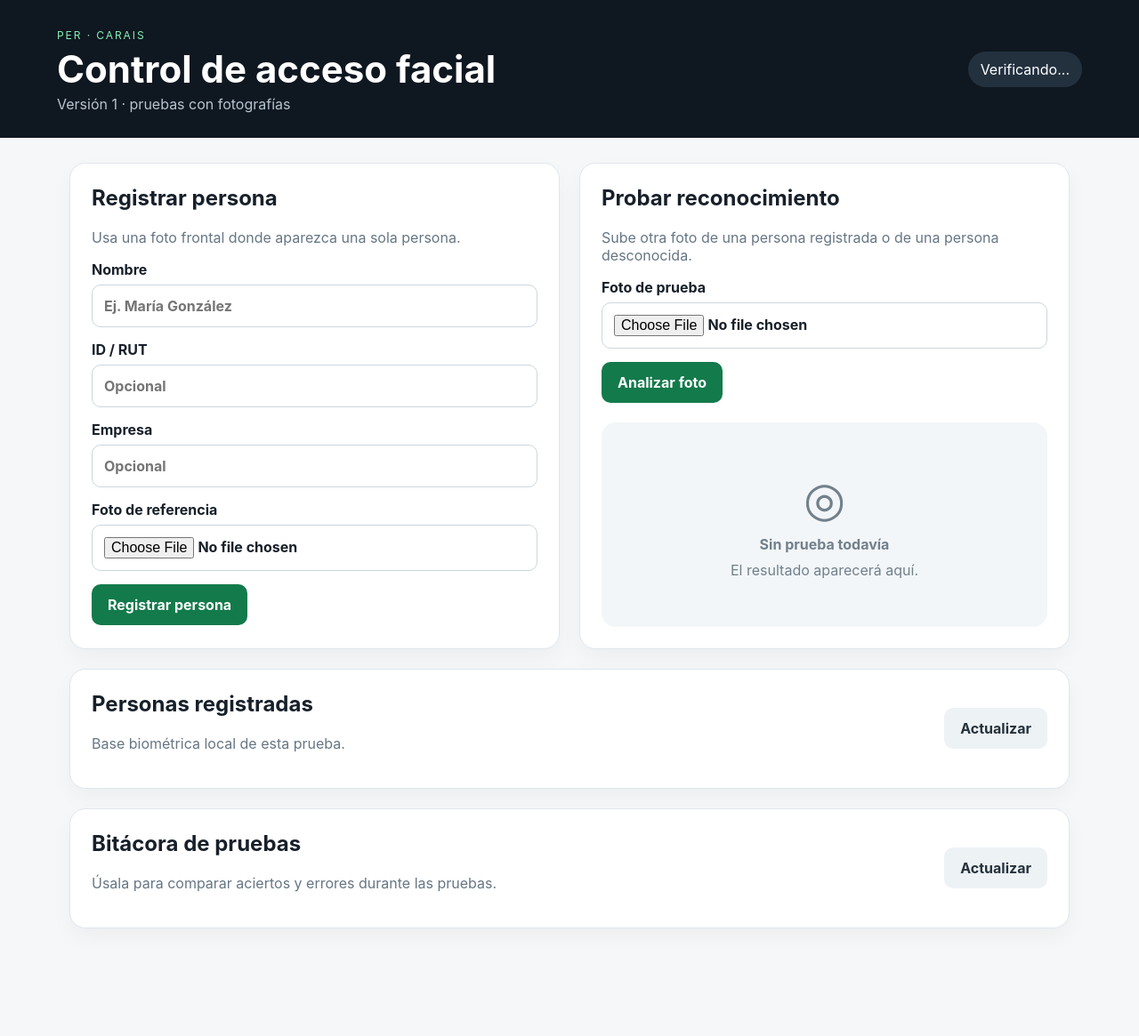
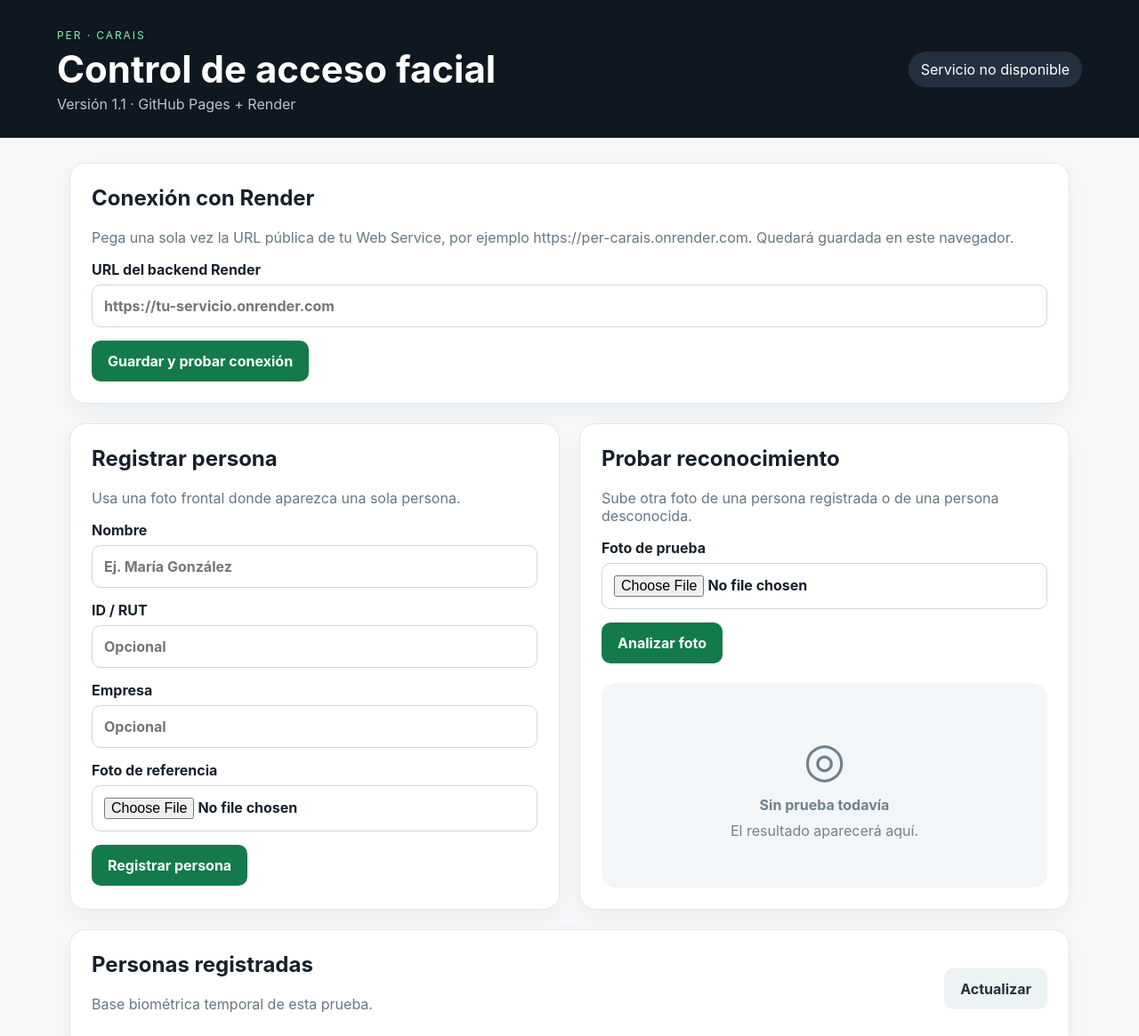
Before and after one commit to alfredocespedes-c/per_carAis, a plain HTML site: page frontend/index.html in a window 1280 px wide. Shown: the top 1165 px of the page at 89% size. Before the commit the page ends 1072 px from the top, so only its background shows below. Drawn offline with Linux system fonts and the light colour scheme; files that its build step writes are made by us from their sources; no server answers.

Commit message:
feat: adapt frontend for GitHub Pages

```diff
--- a/frontend/index.html
+++ b/frontend/index.html
@@ -4,18 +4,28 @@
   <meta charset="utf-8" />
   <meta name="viewport" content="width=device-width, initial-scale=1" />
   <title>per_carAis · Control de acceso</title>
-  <link rel="stylesheet" href="/static/styles.css" />
+  <link rel="stylesheet" href="./styles.css" />
 </head>
 <body>
   <header class="topbar">
     <div>
       <span class="eyebrow">PER · CARAIS</span>
       <h1>Control de acceso facial</h1>
-      <p>Versión 1 · pruebas con fotografías</p>
+      <p>Versión 1.1 · GitHub Pages + Render</p>
     </div>
-    <div id="health" class="status">Verificando...</div>
+    <div id="health" class="status">Configura la API</div>
   </header>
   <main class="layout">
+    <section class="card full">
+      <h2>Conexión con Render</h2>
+      <p class="muted">Pega una sola vez la URL pública de tu Web Service, por ejemplo https://per-carais.onrender.com. Quedará guardada en este navegador.</p>
+      <form id="apiForm">
+        <label>URL del backend Render<input id="apiUrl" type="url" placeholder="https://tu-servicio.onrender.com" required /></label>
+        <button type="submit">Guardar y probar conexión</button>
+      </form>
+      <div id="apiResult" class="result hidden"></div>
+    </section>
+
     <section class="card">
       <h2>Registrar persona</h2>
       <p class="muted">Usa una foto frontal donde aparezca una sola persona.</p>
@@ -28,6 +38,7 @@
       </form>
       <div id="enrollResult" class="result hidden"></div>
     </section>
+
     <section class="card primary">
       <h2>Probar reconocimiento</h2>
       <p class="muted">Sube otra foto de una persona registrada o de una persona desconocida.</p>
@@ -39,15 +50,17 @@
         <div class="big-icon">◎</div><strong>Sin prueba todavía</strong><span>El resultado aparecerá aquí.</span>
       </div>
     </section>
+
     <section class="card full">
-      <div class="section-head"><div><h2>Personas registradas</h2><p class="muted">Base biométrica local de esta prueba.</p></div><button class="secondary" onclick="loadPeople()">Actualizar</button></div>
+      <div class="section-head"><div><h2>Personas registradas</h2><p class="muted">Base biométrica temporal de esta prueba.</p></div><button class="secondary" onclick="loadPeople()">Actualizar</button></div>
       <div id="peopleList" class="table-wrap"></div>
     </section>
+
     <section class="card full">
       <div class="section-head"><div><h2>Bitácora de pruebas</h2><p class="muted">Úsala para comparar aciertos y errores durante las pruebas.</p></div><button class="secondary" onclick="loadLogs()">Actualizar</button></div>
       <div id="logsList" class="table-wrap"></div>
     </section>
   </main>
-  <script src="/static/app.js"></script>
+  <script src="./app.js"></script>
 </body>
 </html>
```
